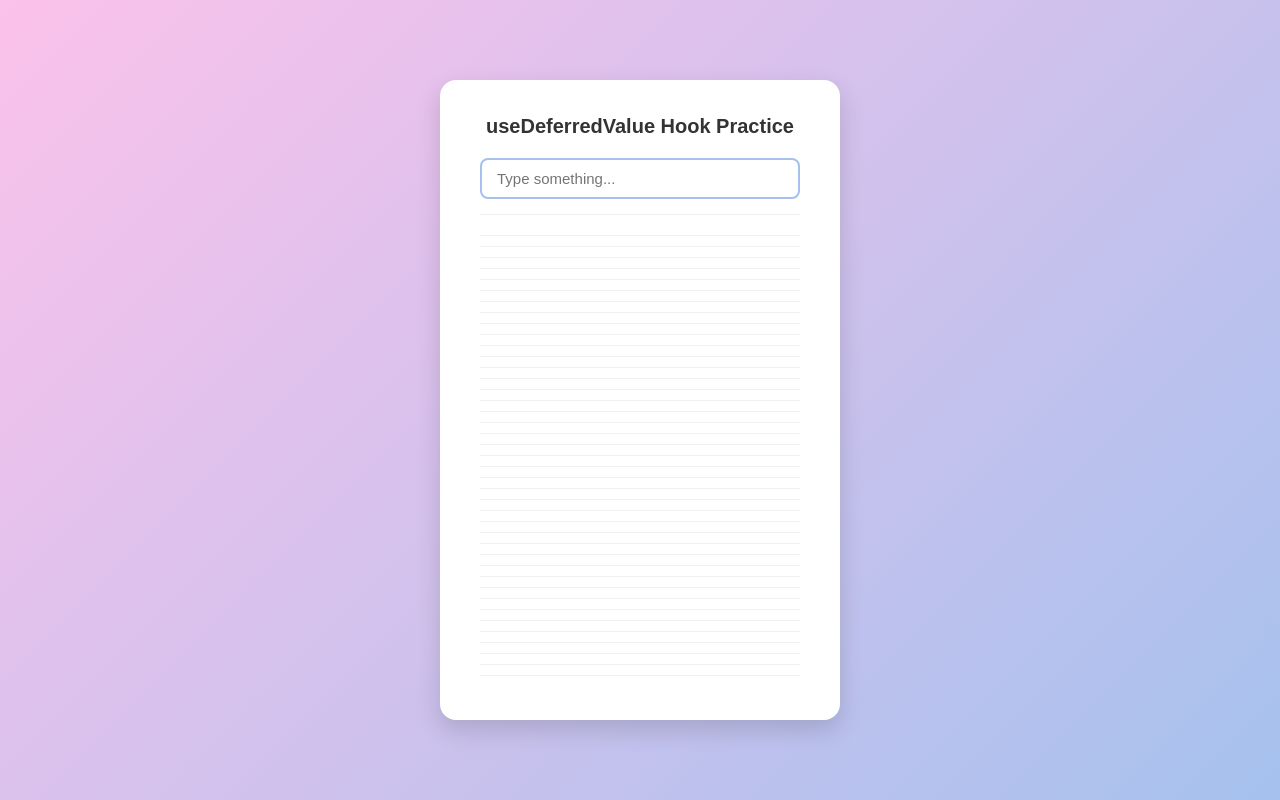
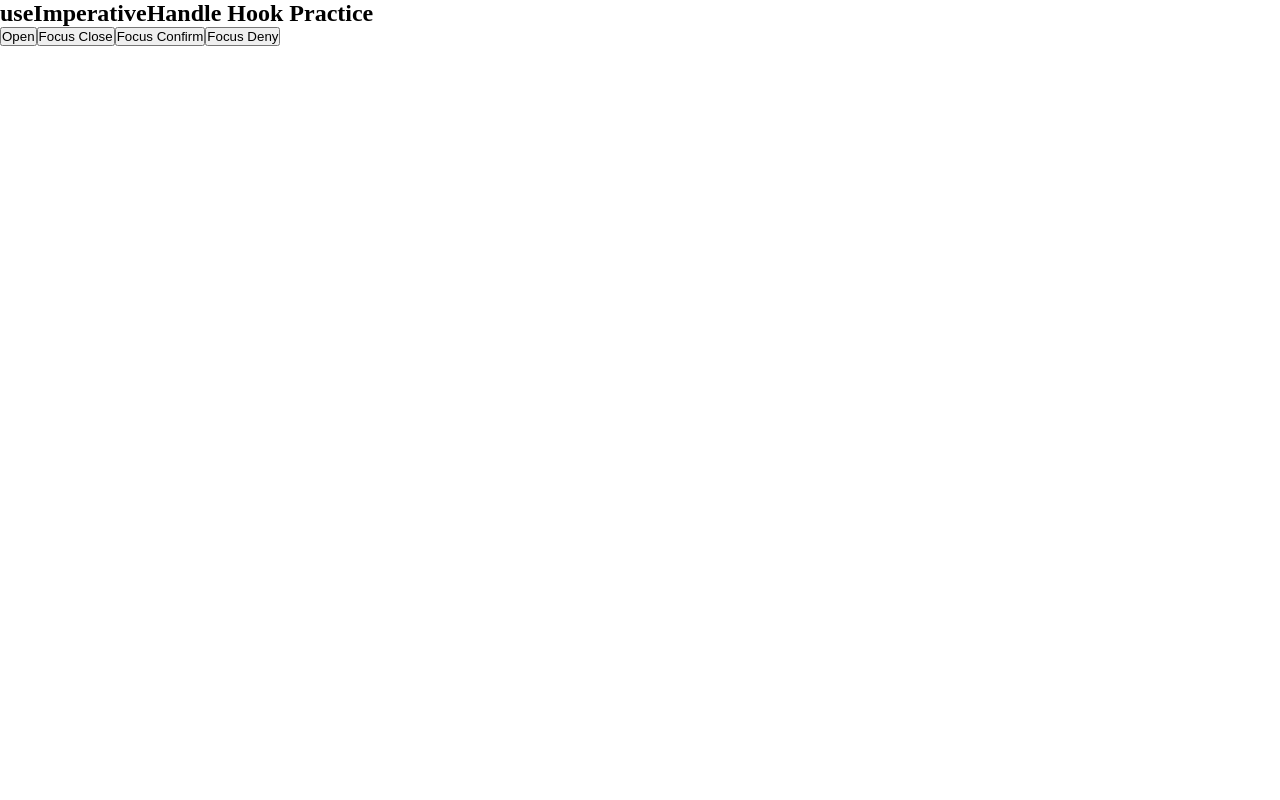
Before and after one commit to thebilalkhokhar/React_Practice, a React (Vite) app in the folder Hooks Practice/: page / in a window 1280 px wide. Built offline with nearby package versions, Linux system fonts and the light colour scheme.

Commit message:
UseImperativeHandle Hook Added

```diff
--- a/Hooks Practice/src/App.jsx
+++ b/Hooks Practice/src/App.jsx
@@ -11,6 +11,7 @@ import ModalExample from "./Hooks/UseLayoutEffectHook/ModalExample";
 import React from "react";
 import UseTransitionHook from "./Hooks/UseTransitionHook/UseTransitionHook";
 import UseDeferredValueHook from "./Hooks/UseDeferredValueHook/UseDefferedValue";
+import UseImperativeHandleHook from "./Hooks/UseImperativeHandle Hook/UseImperativeHandleHook";
 function App() {
   return (
     <>
@@ -28,7 +29,8 @@ function App() {
       {/* <UseCustomHook /> */}
       {/* <ModalExample /> */}
       {/* <UseTransitionHook /> */}
-      <UseDeferredValueHook />
+      {/* <UseDeferredValueHook /> */}
+      <UseImperativeHandleHook />
     </>
   );
 }
--- /dev/null
+++ b/Hooks Practice/src/Hooks/UseImperativeHandle Hook/ConfirmationModal.jsx
@@ -0,0 +1,39 @@
+import React, { useImperativeHandle, useRef } from "react";
+import "./style.css";
+
+const ConfirmationModal = React.forwardRef(function ConfirmationModal(
+  { isOpen, onClose },
+  ref
+) {
+  const closeRef = useRef();
+  const confirmRef = useRef();
+  const denyRef = useRef();
+
+  useImperativeHandle(ref, () => ({
+    focusCloseBtn: () => closeRef.current?.focus(),
+    focusConfirmBtn: () => confirmRef.current?.focus(),
+    focusDenyBtn: () => denyRef.current?.focus(),
+  }));
+
+  if (!isOpen) return null;
+
+  return (
+    <div ref={ref}>
+      <button ref={closeRef} onClick={onClose}>
+        ✕
+      </button>
+      <h1>Title</h1>
+      <p>Do you confirm?</p>
+      <div>
+        <button ref={confirmRef} onClick={onClose}>
+          Confirm
+        </button>
+        <button ref={denyRef} onClick={onClose}>
+          Deny
+        </button>
+      </div>
+    </div>
+  );
+});
+
+export default ConfirmationModal;
--- /dev/null
+++ b/Hooks Practice/src/Hooks/UseImperativeHandle Hook/UseImperativeHandleHook.jsx
@@ -0,0 +1,33 @@
+import { useRef, useState } from "react";
+import ConfirmationModal from "./ConfirmationModal";
+
+export default function UseImperativeHandleHook() {
+  const [open, setOpen] = useState(false);
+  const modalRef = useRef();
+
+  return (
+    <>
+      <h2>useImperativeHandle Hook Practice</h2>
+      <div>
+        <button onClick={() => setOpen(true)}>Open</button>
+        <button onClick={() => modalRef.current.focusCloseBtn()}>
+          Focus Close
+        </button>
+        <button onClick={() => modalRef.current.focusConfirmBtn()}>
+          Focus Confirm
+        </button>
+        <button onClick={() => modalRef.current.focusDenyBtn()}>
+          Focus Deny
+        </button>
+      </div>
+
+      <div className="uih-modal-box">
+        <ConfirmationModal
+          ref={modalRef}
+          isOpen={open}
+          onClose={() => setOpen(false)}
+        />
+      </div>
+    </>
+  );
+}
--- /dev/null
+++ b/Hooks Practice/src/Hooks/UseImperativeHandle Hook/style.css
@@ -0,0 +1,4 @@
+button:focus {
+  outline: 3px solid #4caf50;
+  background-color: #e8f5e9;
+}
```
